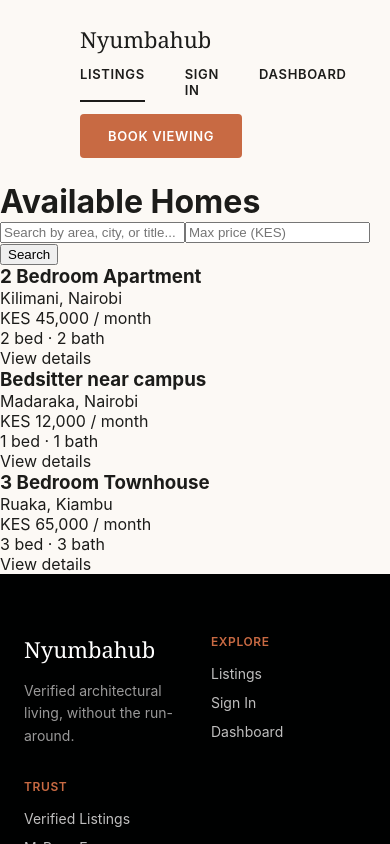
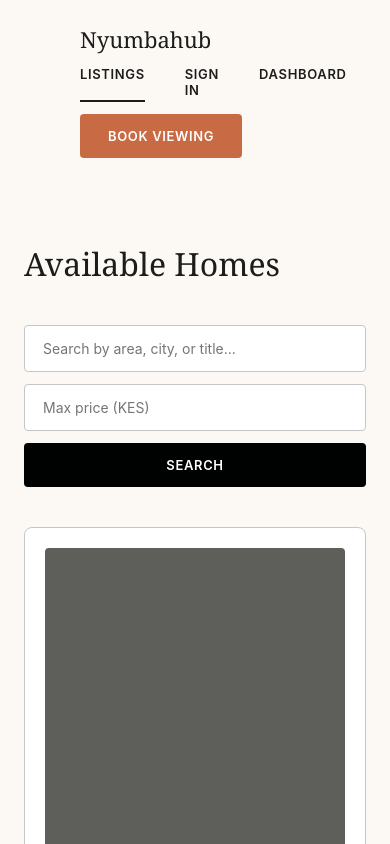
Before and after one commit to Alvin425770/NyumbaHub-2.0, a React (Vite) app: page /listings in a window 390 px wide. Shown: the top 844 px of the page. Built offline with nearby package versions, Linux system fonts and the light colour scheme.

Commit message:
Style listings, listing detail, search bar, listing card

```diff
--- /dev/null
+++ b/src/components/ListingCard.css
@@ -0,0 +1,53 @@
+.listing-card {
+  background: var(--surface);
+  border: 1px solid var(--outline-variant);
+  border-radius: 8px;
+  padding: 20px;
+  display: flex;
+  flex-direction: column;
+  gap: 4px;
+}
+
+.listing-card h3 {
+  font-family: var(--font-display);
+  font-weight: 400;
+  font-size: 20px;
+  color: var(--on-surface);
+  margin: 0 0 4px;
+}
+
+.listing-card__location {
+  font-family: var(--font-body);
+  font-size: 14px;
+  color: var(--secondary);
+}
+
+.listing-card__price {
+  font-family: var(--font-body);
+  font-size: 16px;
+  color: var(--on-surface);
+  margin-top: 8px;
+}
+
+.listing-card__meta {
+  font-family: var(--font-body);
+  font-size: 14px;
+  color: var(--on-surface-variant);
+}
+
+.listing-card__link {
+  margin-top: 16px;
+  font-family: var(--font-body);
+  font-size: 13px;
+  font-weight: 600;
+  letter-spacing: 0.05em;
+  text-transform: uppercase;
+  color: var(--tertiary);
+}
+
+.listing-card-image {
+  aspect-ratio: 4 / 5;
+  background: var(--secondary);
+  border-radius: 4px;
+  margin-bottom: 16px;
+}
--- a/src/components/ListingCard.jsx
+++ b/src/components/ListingCard.jsx
@@ -1,8 +1,10 @@
 import { Link } from 'react-router-dom';
+import './ListingCard.css';
 
 function ListingCard({ listing }) {
   return (
     <div className="listing-card">
+      <div className="listing-card-image"></div>
       <h3>{listing.title}</h3>
       <p className="listing-card__location">
         {listing.location.area}, {listing.location.city}
--- /dev/null
+++ b/src/components/SearchBar.css
@@ -0,0 +1,47 @@
+.search-bar {
+  display: flex;
+  gap: 12px;
+  max-width: 640px;
+  margin-bottom: 8px;
+}
+
+.search-bar input {
+  flex: 1;
+  padding: 14px 18px;
+  border: 1px solid var(--outline-variant);
+  border-radius: 4px;
+  font-family: var(--font-body);
+  font-size: 14px;
+  background: var(--surface);
+  color: var(--on-surface);
+}
+
+.search-bar input:focus {
+  outline: none;
+  border-color: var(--tertiary);
+}
+
+.search-bar button {
+  padding: 0 28px;
+  background: var(--primary);
+  color: var(--on-primary);
+  border: none;
+  border-radius: 4px;
+  font-family: var(--font-body);
+  font-size: 13px;
+  font-weight: 600;
+  letter-spacing: 0.05em;
+  text-transform: uppercase;
+  cursor: pointer;
+}
+
+@media (max-width: 900px) {
+  .search-bar {
+    flex-direction: column;
+    max-width: 100%;
+  }
+
+  .search-bar button {
+    padding: 14px;
+  }
+}
--- a/src/components/SearchBar.jsx
+++ b/src/components/SearchBar.jsx
@@ -1,4 +1,5 @@
 import { useState } from 'react';
+import './SearchBar.css';
 
 function SearchBar({ onSearch }) {
   const [query, setQuery] = useState('');
--- /dev/null
+++ b/src/pages/ListingDetail.css
@@ -0,0 +1,52 @@
+.listing-detail {
+  max-width: 720px;
+  margin: 0 auto;
+  padding: 80px 24px 120px;
+}
+
+.listing-detail > a {
+  display: inline-block;
+  font-family: var(--font-body);
+  font-size: 13px;
+  font-weight: 600;
+  letter-spacing: 0.05em;
+  text-transform: uppercase;
+  color: var(--tertiary);
+  margin-bottom: 32px;
+}
+
+.listing-detail h1 {
+  font-family: var(--font-display);
+  font-weight: 400;
+  font-size: 40px;
+  color: var(--on-surface);
+  margin-bottom: 16px;
+}
+
+.listing-detail p {
+  font-family: var(--font-body);
+  font-size: 16px;
+  color: var(--on-surface-variant);
+  margin-bottom: 8px;
+}
+
+.listing-detail__price {
+  font-family: var(--font-display);
+  font-size: 24px;
+  color: var(--on-surface);
+}
+
+.listing-detail button {
+  margin-top: 32px;
+  padding: 16px 40px;
+  background: var(--tertiary);
+  color: var(--on-primary);
+  border: none;
+  border-radius: 4px;
+  font-family: var(--font-body);
+  font-size: 13px;
+  font-weight: 600;
+  letter-spacing: 0.05em;
+  text-transform: uppercase;
+  cursor: pointer;
+}
--- a/src/pages/ListingDetail.jsx
+++ b/src/pages/ListingDetail.jsx
@@ -1,5 +1,6 @@
 import { useParams, Link } from 'react-router-dom';
 import { listings } from '../mock-data';
+import './ListingDetail.css';
 
 function ListingDetail() {
   const { id } = useParams();
--- /dev/null
+++ b/src/pages/Listings.css
@@ -0,0 +1,42 @@
+.listings-page {
+  padding: 80px 80px 120px;
+}
+
+.listings-page h1 {
+  font-family: var(--font-display);
+  font-weight: 400;
+  font-size: 48px;
+  color: var(--on-surface);
+  margin-bottom: 40px;
+}
+
+.listings-grid {
+  display: grid;
+  grid-template-columns: repeat(3, 1fr);
+  gap: 32px;
+  margin-top: 40px;
+}
+
+.listings-grid p {
+  font-family: var(--font-body);
+  font-size: 16px;
+  color: var(--on-surface-variant);
+  grid-column: 1 / -1;
+  text-align: center;
+  padding: 60px 0;
+}
+
+@media (max-width: 900px) {
+  .listings-page {
+    padding: 60px 24px 80px;
+  }
+
+  .listings-page h1 {
+    font-size: 32px;
+  }
+
+  .listings-grid {
+    grid-template-columns: 1fr;
+    gap: 24px;
+  }
+}
--- a/src/pages/Listings.jsx
+++ b/src/pages/Listings.jsx
@@ -2,6 +2,7 @@ import { useState } from 'react';
 import { listings } from '../mock-data';
 import ListingCard from '../components/ListingCard';
 import SearchBar from '../components/SearchBar';
+import './Listings.css';
 
 function Listings() {
   const [filters, setFilters] = useState({ query: '', maxPrice: null });
```
